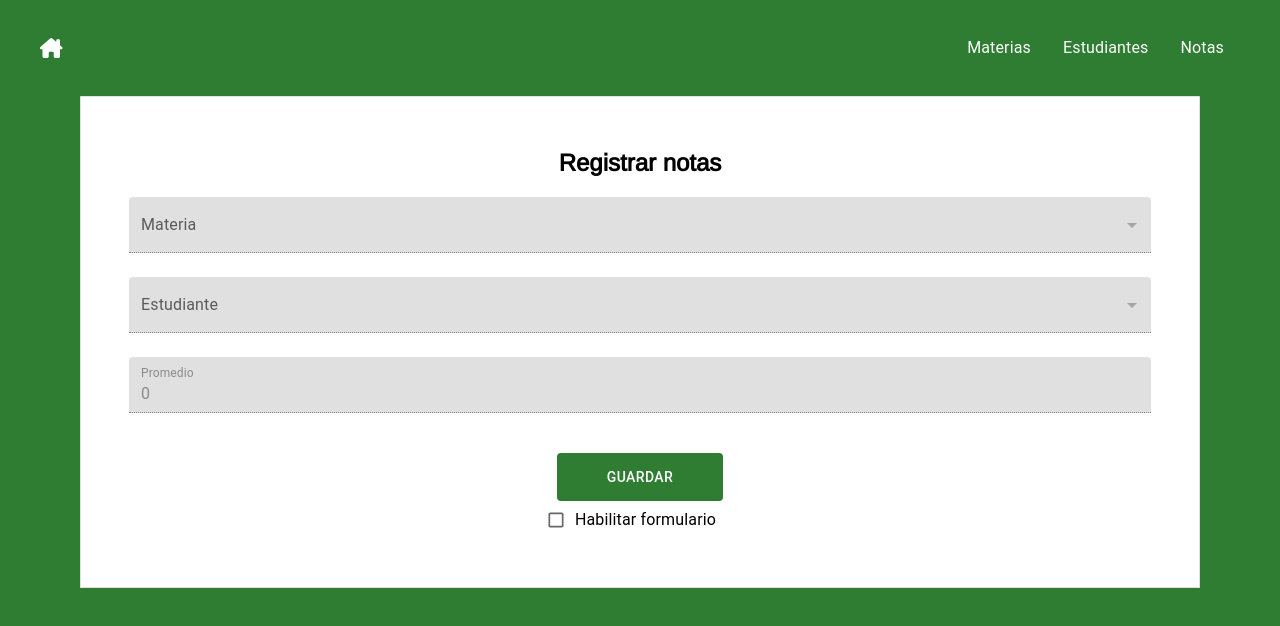
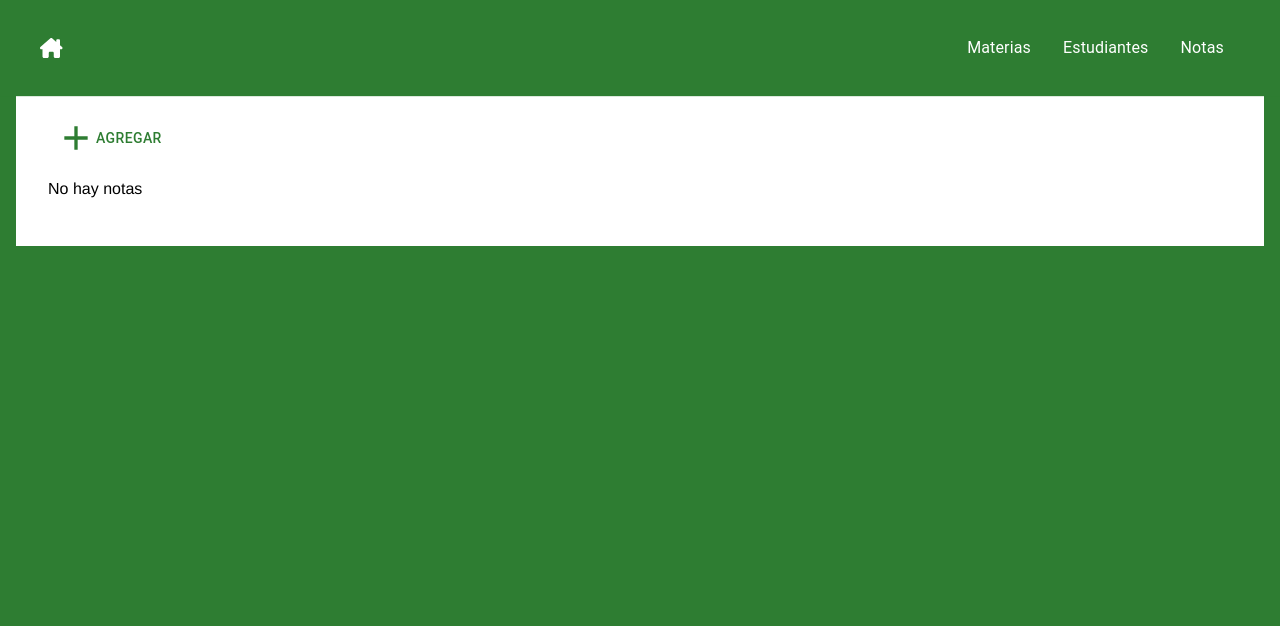
Before and after one commit to julianamxg/sistema---estudiantes, a React (Create React App) app: page /notas in a window 1280 px wide. Shown: the top 626 px of the page. Built offline with nearby package versions, Linux system fonts and the light colour scheme.

Commit message:
Modal implementado correctamente en notas pero aun no registra

```diff
--- a/src/components/notas/ListarNotas.tsx
+++ b/src/components/notas/ListarNotas.tsx
@@ -15,13 +15,29 @@ import { Icon } from '@mui/material';
 import { Box } from "@mui/material";
 import { styled } from '@mui/material/styles';
 import * as React from 'react';
+import { RegistrarNotas } from './RegistrarNotas';
+import IMateria from '../modelos/materias/entidades/IMateria';
+import IEstudiante from '../modelos/estudiantes/entidades/IEstudiante';
+import { MenuPrincipal } from '../Menu';
+
+interface CatalogosNotas {
+    listaMaterias: IMateria[]
+    listaEstudiantes: IEstudiante[]
+}
 
 export interface ListarNotasProps {
-    eliminarNota: (id?: string) => any
+    eliminarNota: (id?: string) => void
     notas: INotas[];
+    guardarNota: () => void;
+    nota: INotas;
+    alCambiarValor: (key: string, value: string) => void
+    limpiar: () => void;
+    catalogos: CatalogosNotas;
+    inputLectura: boolean;
+    habilitarFormulario: () => void;
 }
 
-export const ListarNotas: FunctionComponent<ListarNotasProps> = ({ eliminarNota, notas }) => {
+export const ListarNotas: FunctionComponent<ListarNotasProps> = ({ eliminarNota, notas, guardarNota, nota, alCambiarValor, limpiar, catalogos, inputLectura, habilitarFormulario }) => {
     const StyledTableCell = styled(TableCell)(({ theme }) => ({
         [`&.${tableCellClasses.head}`]: {
             backgroundColor: theme.palette.common.white,
@@ -39,21 +55,23 @@ export const ListarNotas: FunctionComponent<ListarNotasProps> = ({ eliminarNota,
     const handleClose = () => setOpen(false);
 
     const style = {
-        position: 'absolute' as 'absolute',
-        top: '50%',
-        left: '50%',
-        transform: 'translate(-50%, -50%)',
-        width: 400,
-        bgcolor: 'background.paper',
-        border: '2px solid #000',
-        boxShadow: 24,
-        p: 4,
+        // position: 'absolute' as 'absolute',
+        // top: '50%',
+        // left: '50%',
+        // transform: 'translate(-50%, -50%)',
+        // width: '80%',
+        // bgcolor: 'background.paper',
+        // border: '2px solid #000',
+        // boxShadow: 24,
+        // p: 4,
     };
 
 
     return (
+        <>
+            <MenuPrincipal />
             <Box sx={{
-            margin: '1.5rem',
+                margin: '5rem 1rem',
                 padding: '2rem',
                 background: '#fff'
             }}>
@@ -74,13 +92,8 @@ export const ListarNotas: FunctionComponent<ListarNotasProps> = ({ eliminarNota,
                         aria-labelledby="modal-modal-title"
                         aria-describedby="modal-modal-description"
                     >
-                    <Box sx={style}>
-                        <Typography id="modal-modal-title" variant="h6" component="h2">
-                            Text in a modal
-                        </Typography>
-                        <Typography id="modal-modal-description" sx={{ mt: 2 }}>
-                            Duis mollis, est non commodo luctus, nisi erat porttitor ligula.
-                        </Typography>
+                        <Box>
+                            <RegistrarNotas guardarNota={guardarNota} alCambiarValor={alCambiarValor} limpiar={limpiar} nota={nota} catalogos={catalogos} inputLectura={inputLectura} habilitarFormulario={habilitarFormulario} />
                         </Box>
                     </Modal>
                 </div>
@@ -111,5 +124,6 @@ export const ListarNotas: FunctionComponent<ListarNotasProps> = ({ eliminarNota,
                 }
 
             </Box>
+        </>
     )
 }
--- a/src/components/notas/RegistrarNotas.tsx
+++ b/src/components/notas/RegistrarNotas.tsx
@@ -23,7 +23,7 @@ export interface RegistrarNotasProps {
     alCambiarValor: (key: string, value: string) => any
     limpiar: () => any;
     catalogos: CatalogosNotas;
-    inputLectura: any;
+    inputLectura: boolean;
     habilitarFormulario: () => any;
 }
 
@@ -52,8 +52,7 @@ export const RegistrarNotas: FunctionComponent<RegistrarNotasProps> = ({ guardar
     }
 
     return (
-        <>
-            <MenuPrincipal />
+
         <Box
             component="form"
             sx={{
@@ -76,17 +75,20 @@ export const RegistrarNotas: FunctionComponent<RegistrarNotasProps> = ({ guardar
             <h2>Registrar notas</h2>
             <Grid container spacing={3}>
                 <Grid item xs={12} sm={12}>
-                        <FormControl variant="filled" sx={{
+                    <FormControl
+                        variant="filled" sx={{
                             width: '100%',
                             mx: 'auto'
                         }}>
                         <InputLabel color="success" id="demo-simple-select-filled-label" >Materia</InputLabel>
                         <Select
+                            fullWidth
+                            labelId="demo-simple-select-filled-label"
                             disabled={inputLectura}
                             onChange={(e) => alCambiarValor(e.target.name, e.target.value)}
                             value={nota.materia}
                             name="materia"
-                                id="materia"
+                            id=" demo-simple-select-filled materia"
                             color="success"
                         >
 
@@ -105,7 +107,10 @@ export const RegistrarNotas: FunctionComponent<RegistrarNotasProps> = ({ guardar
                         mx: 'auto'
                     }}>
                         <InputLabel color="success" id="demo-simple-select-filled-label">Estudiante</InputLabel>
-                            <Select disabled={inputLectura}
+                        <Select
+                            fullWidth
+                            labelId="demo-simple-select-filled-label"
+                            disabled={inputLectura}
                             onChange={(e) => alCambiarValor(e.target.name, e.target.value)}
                             value={nota.estudiante}
                             name="estudiante"
@@ -152,6 +157,6 @@ export const RegistrarNotas: FunctionComponent<RegistrarNotasProps> = ({ guardar
             />
 
         </Box >
-        </>
+
     )
 }
--- a/src/pages/InicioNotas.tsx
+++ b/src/pages/InicioNotas.tsx
@@ -22,6 +22,7 @@ const InicioNotas: FunctionComponent = () => {
     const [inputLectura, setInputLectura] = useState(true)
     const [nota, setNota] = useState<INotas>(initialState);
     const [notas, setNotas] = useState<INotas[]>([]);
+
 
     //listar
     useEffect(() => {
@@ -49,6 +50,7 @@ const InicioNotas: FunctionComponent = () => {
         }
         limpiarFormulario()
     }
+
 
     const alcambiarValor = (name: string, value: string) => {
         setNota({ ...nota, [name]: value })
@@ -79,8 +81,8 @@ const InicioNotas: FunctionComponent = () => {
 
     return (
         <div className="App">
-            <RegistrarNotas guardarNota={guardarNota} alCambiarValor={alcambiarValor} limpiar={limpiarFormulario} nota={nota} catalogos={{ listaEstudiantes: listaEstudiantes(), listaMaterias: listaMaterias() }} inputLectura={inputLectura} habilitarFormulario={habilitarFormulario} />
-            {inputLectura ? <></> : <ListarNotas eliminarNota={eliminarNota} notas={notas} />}
+            {/* <RegistrarNotas  /> */}
+             <ListarNotas eliminarNota={eliminarNota} notas={notas} guardarNota={guardarNota} alCambiarValor={alcambiarValor} limpiar={limpiarFormulario} nota={nota} catalogos={{ listaEstudiantes: listaEstudiantes(), listaMaterias: listaMaterias() }} inputLectura={inputLectura} habilitarFormulario={habilitarFormulario}/>
         </div>
     )
 }
```
Lines whose indentation alone changed are shown as unchanged.
